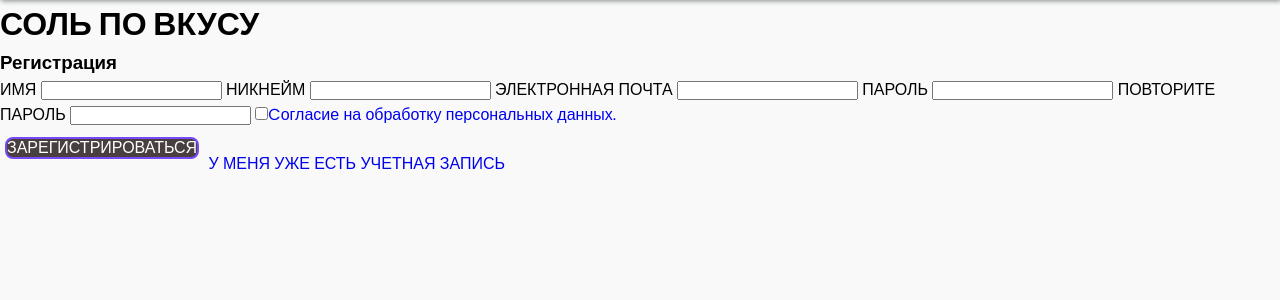
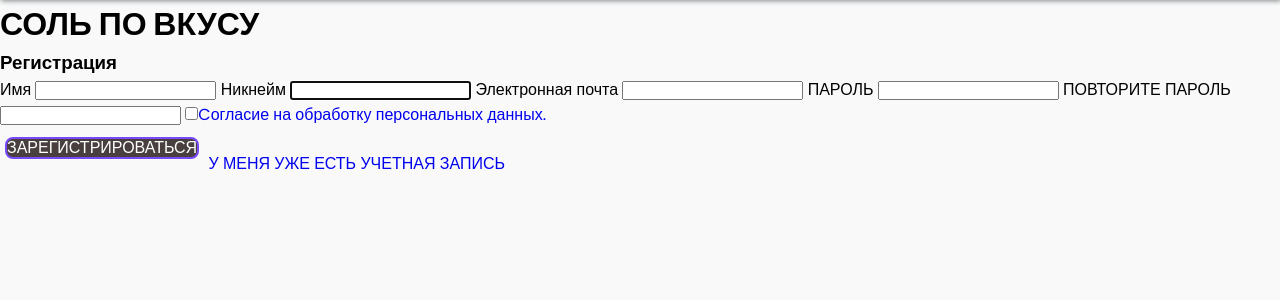
Before and after one commit to mmpechenbku/SaltToTaste, a Django app: page /registration/ in a window 1280 px wide. Shown: the part 85-385 px from the top of the page. Run offline with Django 4.2, Linux system fonts and the light colour scheme; some libraries are stand-ins or nearby versions.

Commit message:
change signup temlate

```diff
--- a/SaltToTasteProject/users/templates/users/login.html
+++ b/SaltToTasteProject/users/templates/users/login.html
@@ -7,7 +7,7 @@
 <div class="container-1">
         <h1>СОЛЬ ПО ВКУСУ</h1>
         <h3>Вход</h3>
-    <form class="registration-form">
+    <form class="registrationq-form">
         <label class="col-one-whole">
             <span class="label-text">ЭЛЕКТРОННАЯ ПОЧТА/ИМЯ ПОЛЬЗОВАТЕЛЯ</span>
             <input type="text" id="name" placeholder="">
--- a/SaltToTasteProject/users/templates/users/signup.html
+++ b/SaltToTasteProject/users/templates/users/signup.html
@@ -8,32 +8,59 @@
         <h1>СОЛЬ ПО ВКУСУ</h1>
         <h3>Регистрация</h3>
     <form class="registration-form">
+        <form method="post">
+            {% csrf_token %}
+
             <label class="col-one-half">
-            <span class="label-text">ИМЯ</span>
-            <input type="text" id="name" placeholder="">
+                <span class="label-text">{{ form.name.label }}</span>
+                {{ form.name }}
             </label>
             <label class="col-one-half">
-            <span class="label-text">НИКНЕЙМ</span>
-            <input type="text" id="nickname" placeholder="">
+                <span class="label-text">{{ form.nickname.label }}</span>
+                {{ form.nickname }}
             </label>
             <label class="col-one-whole">
-            <span class="label-text">ЭЛЕКТРОННАЯ ПОЧТА</span>
-            <input type="text" id="mail" placeholder="">
+                <span class="label-text">{{ form.email.label }}</span>
+                {{ form.email }}
             </label>
             <label class="col-one-half">
                 <span class="label-text">ПАРОЛЬ</span>
-            <input type="text" id="password" placeholder="">
+                {{ form.password1 }}
             </label>
             <label class="col-one-half">
                 <span class="label-text">ПОВТОРИТЕ ПАРОЛЬ</span>
-            <input type="text" id="repassword" placeholder="">
+                {{ form.password2 }}
             </label>
+
+<!--            {% for f in form %}-->
+<!--            <div>{{f}}</div>-->
+<!--            {% endfor %}-->
+<!--        <label class="col-one-half">-->
+<!--            <span class="label-text">ИМЯ</span>-->
+<!--            <input type="text" id="name" placeholder="">-->
+<!--        </label>-->
+<!--        <label class="col-one-half">-->
+<!--            <span class="label-text">НИКНЕЙМ</span>-->
+<!--            <input type="text" id="nickname" placeholder="">-->
+<!--        </label>-->
+<!--        <label class="col-one-whole">-->
+<!--            <span class="label-text">ЭЛЕКТРОННАЯ ПОЧТА</span>-->
+<!--            <input type="text" id="mail" placeholder="">-->
+<!--        </label>-->
+<!--        <label class="col-one-half">-->
+<!--            <span class="label-text">ПАРОЛЬ</span>-->
+<!--            <input type="text" id="password" placeholder="">-->
+<!--        </label>-->
+<!--        <label class="col-one-half">-->
+<!--            <span class="label-text">ПОВТОРИТЕ ПАРОЛЬ</span>-->
+<!--            <input type="text" id="repassword" placeholder="">-->
+<!--        </label>-->
         <label class="checkbox">
             <input type="checkbox" id="politics" onclick="check();" value="" autocomplete="off"/><a href="ссылка на страницу согласия">Cогласие на обработку персональных данных.</a>
         </label>
         <div class="button-reg">
             <a href="{% url 'registrations' %}" class="shine-button">ЗАРЕГИСТРИРОВАТЬСЯ</a>
-            <a href="#">У МЕНЯ УЖЕ ЕСТЬ УЧЕТНАЯ ЗАПИСЬ</a>
+            <a href="{% url 'login' %}">У МЕНЯ УЖЕ ЕСТЬ УЧЕТНАЯ ЗАПИСЬ</a>
         </div>
     </form>
 </div>
```
Also changed, not shown: SaltToTasteProject/users/forms.py (+8 -0 lines). Lines whose indentation alone changed are shown as unchanged.
